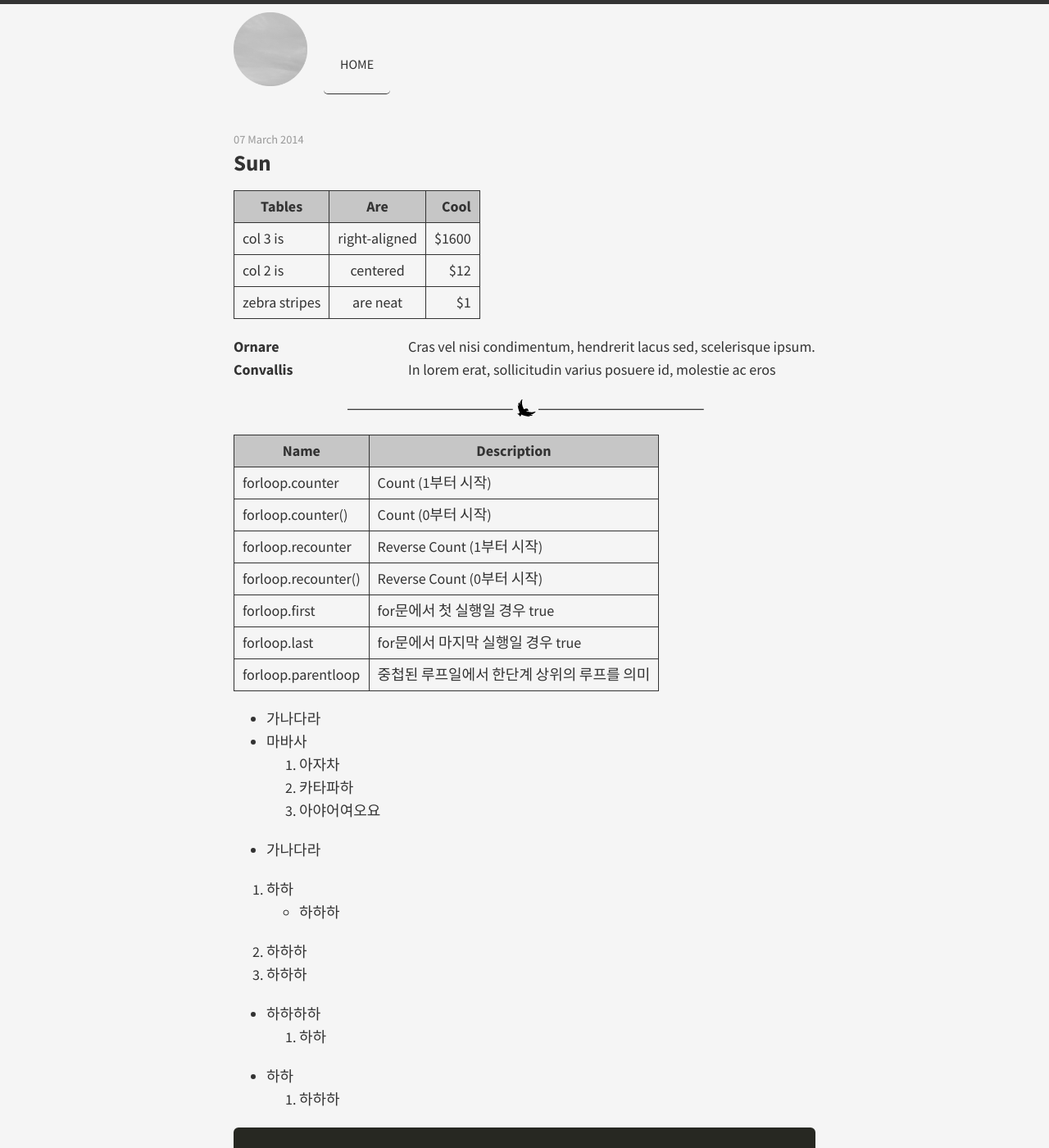
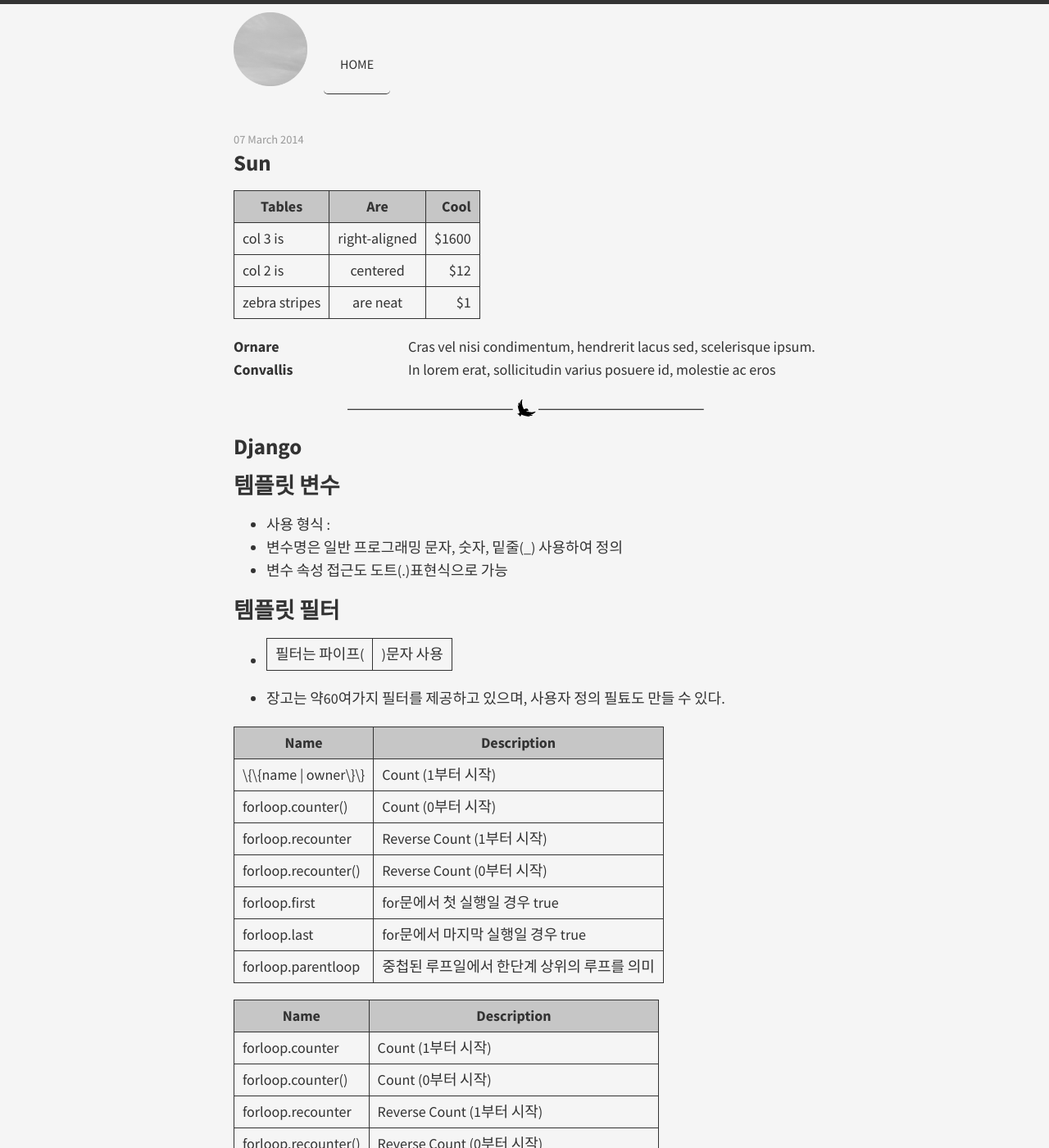
Before and after one commit to xodidsmlek/xodidsmlek.github.io, a Jekyll site: the page built from _posts/2014-03-07-demo-post.md, in a window 1280 px wide and 1400 px high. Shown: the whole window at 82% size. Built offline with Jekyll 4.4.1, drawn with Linux system fonts in a browser that asks for light colours.

Commit message:
테스트

```diff
--- a/_layouts/post.html
+++ b/_layouts/post.html
@@ -4,7 +4,7 @@
 
 <article class="single row gutters">
   <time class="published" datetime="{{ page.date | date: '%Y-%m-%d' }}">{{ page.date | date_to_long_string }}</time>
-  <h2>{{site.title}}</h2>
+  <h2>{{site.author}}</h2>
 
   {{ content }}
 </article>
--- a/_posts/2014-03-07-demo-post.md
+++ b/_posts/2014-03-07-demo-post.md
@@ -18,64 +18,47 @@
 
 ---
 
+# Django
+
+## 템플릿 변수
+- 사용 형식 : {{ variable }}
+- 변수명은 일반 프로그래밍 문자, 숫자, 밑줄(_) 사용하여 정의
+- 변수 속성 접근도 도트(.)표현식으로 가능
+
+## 템플릿 필터
+- 필터는 파이프(|)문자 사용
+- 장고는 약60여가지 필터를 제공하고 있으며, 사용자 정의 필툐도 만들 수 있다.
+<table>
+  <thead>
+    <tr><th>Name</th><th>Description</th></tr>
+  </thead>
+  <tbody>
+    <tr><td>\{\{name | owner\}\}</td>   <td>Count (1부터 시작)</td></tr>
+    <tr><td>forloop.counter()</td>  <td>Count (0부터 시작)</td></tr>
+    <tr><td>forloop.recounter</td>  <td>Reverse Count (1부터 시작)</td></tr>
+    <tr><td>forloop.recounter()</td><td>Reverse Count (0부터 시작)</td></tr>
+    <tr><td>forloop.first</td>      <td>for문에서 첫 실행일 경우 true</td></tr>
+    <tr><td>forloop.last</td>       <td>for문에서 마지막 실행일 경우 true</td></tr>
+    <tr><td>forloop.parentloop</td> <td>중첩된 루프일에서 한단계 상위의 루프를 의미</td></tr>
+  </tbody>
+</table>
+
+
 
 <table>
   <thead>
-    <tr>
-      <th>Name</th>
-      <th>Description</th>
-    </tr>
+    <tr><th>Name</th><th>Description</th></tr>
   </thead>
   <tbody>
-    <tr>
-      <td>forloop.counter</td>
-      <td>Count (1부터 시작)</td>
-    </tr>
-    <tr>
-      <td>forloop.counter()</td>
-      <td>Count (0부터 시작)</td>
-    </tr>
-    <tr>
-      <td>forloop.recounter</td>
-      <td>Reverse Count (1부터 시작)</td>
-    </tr>
-    <tr>
-      <td>forloop.recounter()</td>
-      <td>Reverse Count (0부터 시작)</td>
-    </tr>
-    <tr>
-      <td>forloop.first</td>
-      <td>for문에서 첫 실행일 경우 true</td>
-    </tr>
-    <tr>
-      <td>forloop.last</td>
-      <td>for문에서 마지막 실행일 경우 true</td>
-    </tr>
-    <tr>
-      <td>forloop.parentloop</td>
-      <td>중첩된 루프일에서 한단계 상위의 루프를 의미</td>
-    </tr>
+    <tr><td>forloop.counter</td>    <td>Count (1부터 시작)</td></tr>
+    <tr><td>forloop.counter()</td>  <td>Count (0부터 시작)</td></tr>
+    <tr><td>forloop.recounter</td>  <td>Reverse Count (1부터 시작)</td></tr>
+    <tr><td>forloop.recounter()</td><td>Reverse Count (0부터 시작)</td></tr>
+    <tr><td>forloop.first</td>      <td>for문에서 첫 실행일 경우 true</td></tr>
+    <tr><td>forloop.last</td>       <td>for문에서 마지막 실행일 경우 true</td></tr>
+    <tr><td>forloop.parentloop</td> <td>중첩된 루프일에서 한단계 상위의 루프를 의미</td></tr>
   </tbody>
 </table>
-
-- 가나다라
-- 마바사
-1. 아자차
-1. 카타파하
-1. 아야어여오요
-- 가나다라
-
-
-1. 하하
-- 하하하
-1. 하하하
-1. 하하하
-
-- 하하하하
-1. 하하
-- 하하
-1. 하하하
-
 
 <div class="highlight"><pre><span class="k">class</span> <span class="nc">Greeter</span>
   <span class="k">def</span> <span class="nf">initialize</span><span class="p">(</span><span class="n">message</span><span class="p">)</span>
```
